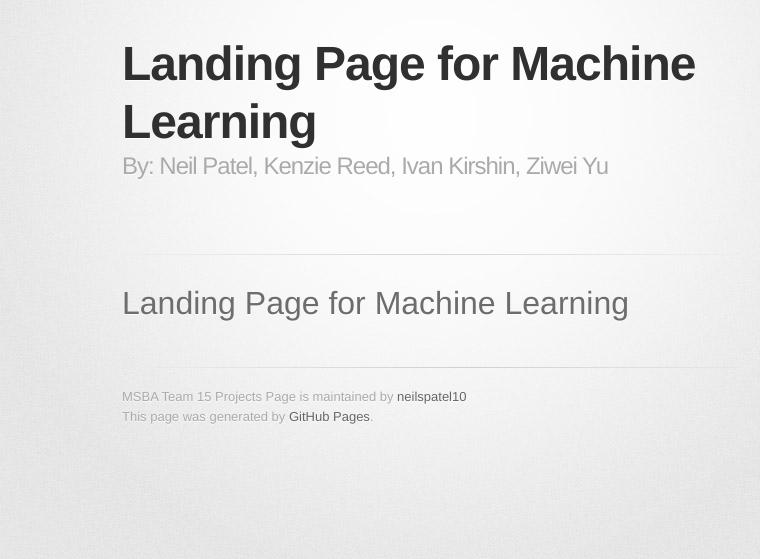
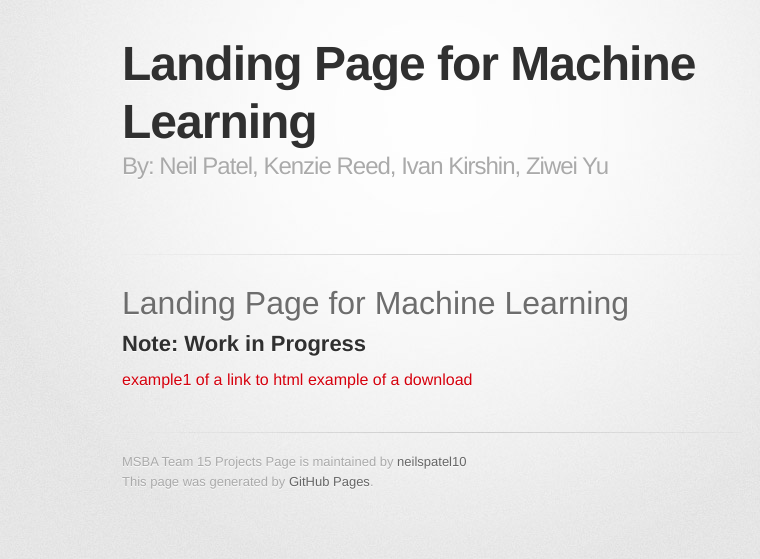
Before and after one commit to neilspatel10/MSBA-Team15.github.io, a Jekyll site: the page built from Machine_Learning/index.md, in a window 1280 px wide. Shown: the top 559 px of the page, without its empty margins (208-968 px from the left). Built offline with Jekyll 4.4.1, drawn with Linux system fonts in a browser that asks for light colours; some web fonts are replaced; our own code applies the rules of GitHub Pages for plain Markdown files.

Commit message:
Update index.md

```diff
--- a/Machine_Learning/index.md
+++ b/Machine_Learning/index.md
@@ -1 +1,4 @@
 # Landing Page for Machine Learning
+## Note: Work in Progress
+[example1 of a link to html](spare_parts.html)
+[example of a download](sample_code_html_javascript.pdf)
```
